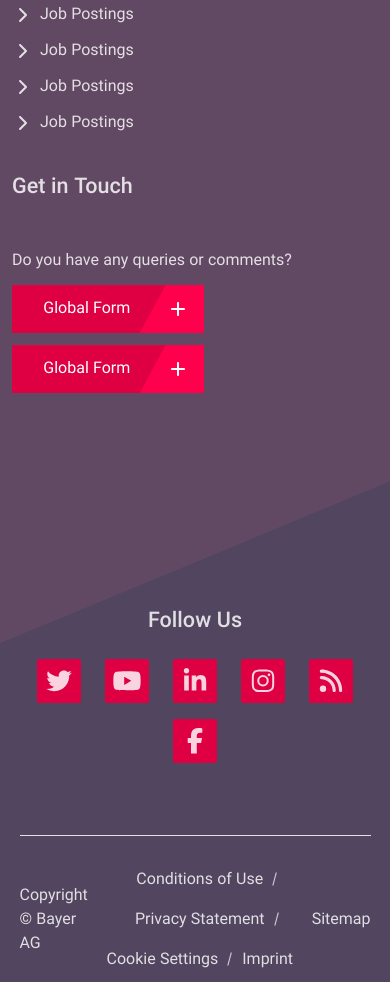
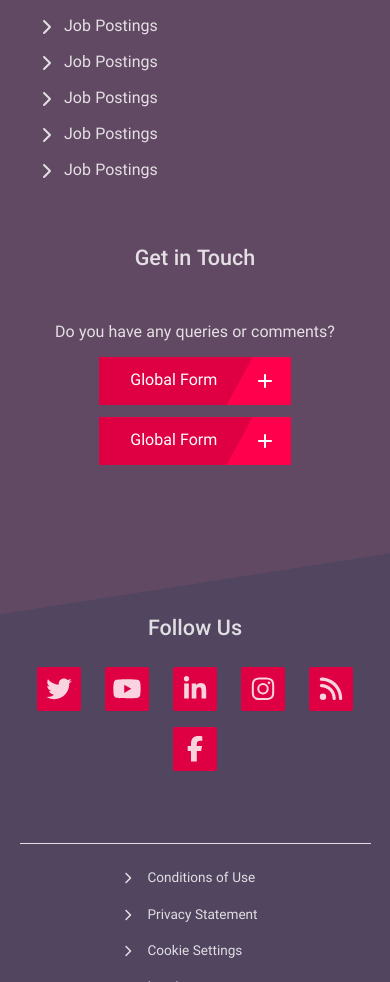
Before and after one commit to Amirmadany/animation-bayer, a plain HTML site: page index.html in a window 390 px wide. Shown: the part 6127-7109 px from the top of the page. Drawn offline with nearby package versions, Linux system fonts and the light colour scheme.

Commit message:
complete v1 footer

```diff
--- a/index.html
+++ b/index.html
@@ -411,9 +411,9 @@
 
             <div class="container py-4">
 
-                <div class="row g-4 mx-md-5 mx-sm-5">
+                <div class="row g-5 mx-md-5 mx-sm-5 mx-0">
 
-                    <div class="col-lg-3 col-md-6">
+                    <div class="col-lg-3 col-md-4">
 
                         <h4 class="footer-content-item-title"> Our Business </h4>
 
@@ -473,7 +473,7 @@
 
                     </div>
 
-                    <div class="col-lg-3 col-md-6">
+                    <div class="col-lg-3 col-md-4">
 
                         <h4 class="footer-content-item-title"> Magazines & Reports </h4>
 
@@ -533,7 +533,7 @@
 
                     </div>
 
-                    <div class="col-lg-3 col-md-6">
+                    <div class="col-lg-3 col-md-4">
 
                         <h4 class="footer-content-item-title"> Stay Tuned </h4>
 
@@ -593,19 +593,19 @@
 
                     </div>
 
-                    <div class="col-lg-3 col-md-6">
+                    <div class="col-lg-3 text-lg-start text-center">
 
                         <h4 class="footer-content-item-title"> Get in Touch </h4>
 
                         <ul class="footer-content-items mt-5">
 
-                            <li class="footer-content-item d-flex align-items-center">
+                            <li class="footer-content-item d-flex align-items-center justify-content-lg-start justify-content-center">
 
                                 <span> Do you have any queries or comments? </span>
 
                             </li>
 
-                            <li class="footer-content-item d-flex align-items-center">
+                            <li class="footer-content-item d-flex align-items-center justify-content-lg-start justify-content-center">
 
                                 <button class="button-3">
 
@@ -621,7 +621,7 @@
 
                             </li>
 
-                            <li class="footer-content-item d-flex align-items-center">
+                            <li class="footer-content-item d-flex align-items-center justify-content-lg-start justify-content-center">
 
                                 <button class="button-3">
 
@@ -696,13 +696,17 @@
 
             </div>
 
-            <div class="footer-follow-us-outro py-3 d-flex justify-content-between align-items-center">
+            <div class="footer-follow-us-outro py-3 d-flex justify-content-between align-items-center flex-lg-row flex-column">
 
-                <span class="footer-follow-us-outro-text"> Copyright © Bayer AG </span>
+                <span class="footer-follow-us-outro-text order-lg-0 order-1"> Copyright © Bayer AG </span>
 
-                <ul class="d-flex align-items-center justify-content-center flex-wrap">
+                <div class="mx-auto text-center">
 
-                    <li class="footer-follow-us-outro-link">
+                    <ul class="footer-follow-us-outro-list d-flex align-items-lg-center justify-content-center flex-lg-row flex-column flex-wrap">
+
+                        <li class="footer-follow-us-outro-link d-flex align-items-center">
+
+                            <i class="footer-follow-us-outro-link-icon fas fa-chevron-right"></i>
 
                             <a href="">
                                 Conditions of Use
@@ -710,7 +714,9 @@
 
                         </li>
 
-                    <li class="footer-follow-us-outro-link">
+                        <li class="footer-follow-us-outro-link d-flex align-items-center">
+
+                            <i class="footer-follow-us-outro-link-icon fas fa-chevron-right"></i>
 
                             <a href="">
                                 Privacy Statement
@@ -718,7 +724,9 @@
 
                         </li>
 
-                    <li class="footer-follow-us-outro-link">
+                        <li class="footer-follow-us-outro-link d-flex align-items-center">
+
+                            <i class="footer-follow-us-outro-link-icon fas fa-chevron-right"></i>
 
                             <a href="">
                                 Cookie Settings
@@ -726,7 +734,9 @@
 
                         </li>
 
-                    <li class="footer-follow-us-outro-link">
+                        <li class="footer-follow-us-outro-link d-flex align-items-center">
+
+                            <i class="footer-follow-us-outro-link-icon fas fa-chevron-right"></i>
 
                             <a href="">
                                 Imprint
@@ -734,9 +744,21 @@
 
                         </li>
 
+                        <li class="footer-follow-us-outro-link d-flex align-items-center d-lg-none">
+
+                            <i class="footer-follow-us-outro-link-icon fas fa-chevron-right"></i>
+
+                            <a href="">
+                                Sitemap
+                            </a>
+
+                        </li>
+
                     </ul>
 
-                <a href="#" class="footer-follow-us-outro-text"> Sitemap </a>
+                </div>
+
+                <a href="#" class="footer-follow-us-outro-text d-lg-block d-none"> Sitemap </a>
 
             </div>
 
--- a/style/responsive.css
+++ b/style/responsive.css
@@ -122,6 +122,43 @@
 
     .image-5{
         padding: 2rem;
+    }
+
+    .footer-follow-us{
+        clip-path: polygon(0 11%, 100% 0, 100% 100%, 0% 100%);
+        padding-top: 4rem;
+    }
+
+    .footer-follow-us-outro-list{
+        width: 100%;
+    }
+
+    .footer-follow-us-outro-link{
+        width: fit-content;
+        margin: 0.5rem 0;
+    }
+
+    .footer-follow-us-outro-link a::before{
+        display: none;
+    }
+
+    .footer-follow-us-outro-link a{
+        display: block;
+        margin: 0 0.75rem;
+        position: relative;
+    }
+
+    .footer-follow-us-outro-link-icon{
+        display: block;
+        font-size: 0.75rem;
+    }
+
+    .footer-follow-us-outro-text{
+        display: block;
+        width: 100%;
+        border-top: 1px solid white;
+        text-align: center;
+        padding-top: 0.75rem;
     }
 
 }
--- a/style/style.css
+++ b/style/style.css
@@ -556,6 +556,7 @@
     width: 90%;
     margin: auto;
     border-top: 1px solid rgba(255, 255, 255, 0.829);
+    font-size: 0.85rem;
 }
 
 .footer-follow-us-outro-link a{
@@ -583,6 +584,10 @@
     display: none;
 }
 
+.footer-follow-us-outro-link-icon{
+    display: none;
+}
+
 .footer-white-box{
     width: 100%;
     background: white;
```
Lines whose indentation alone changed are shown as unchanged.
